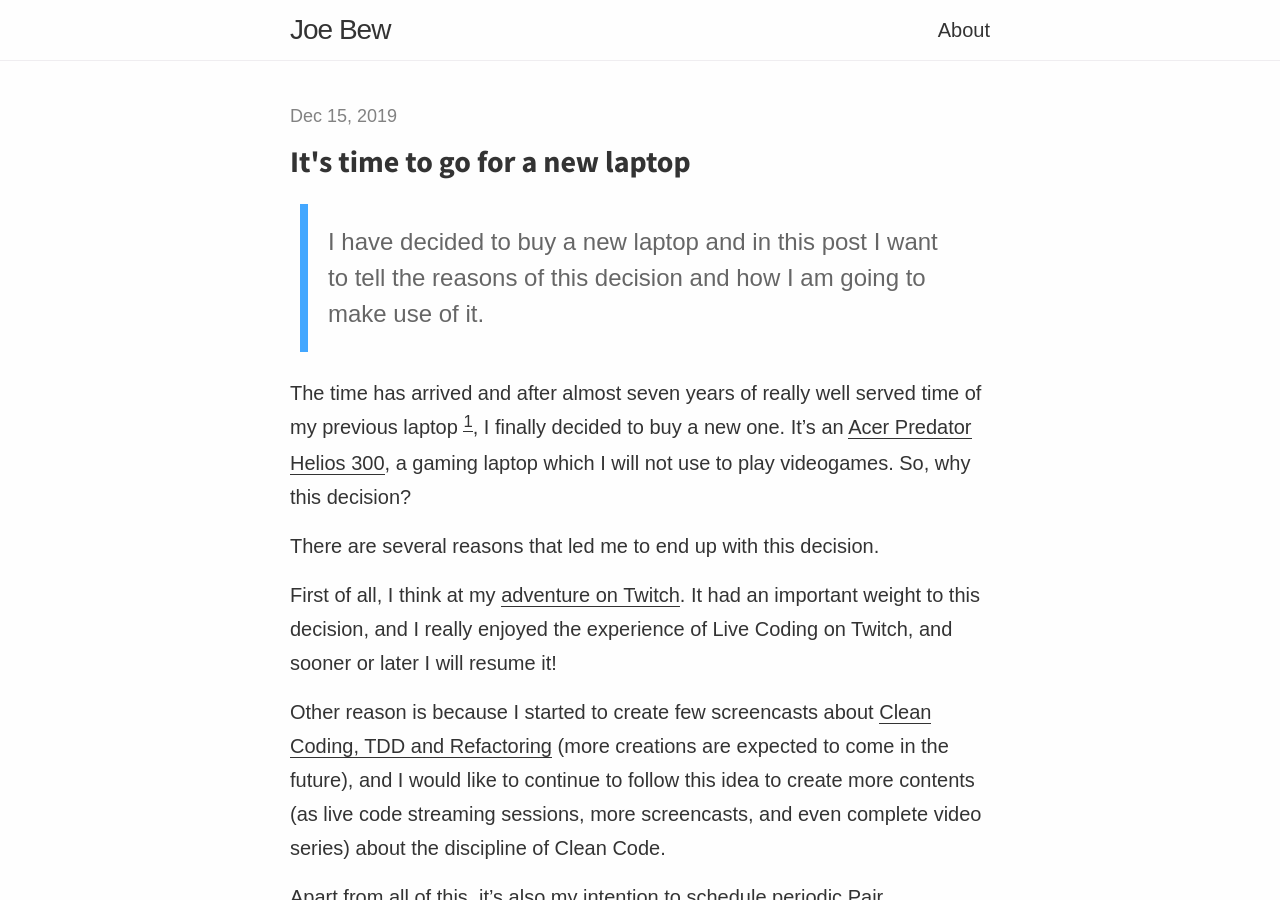
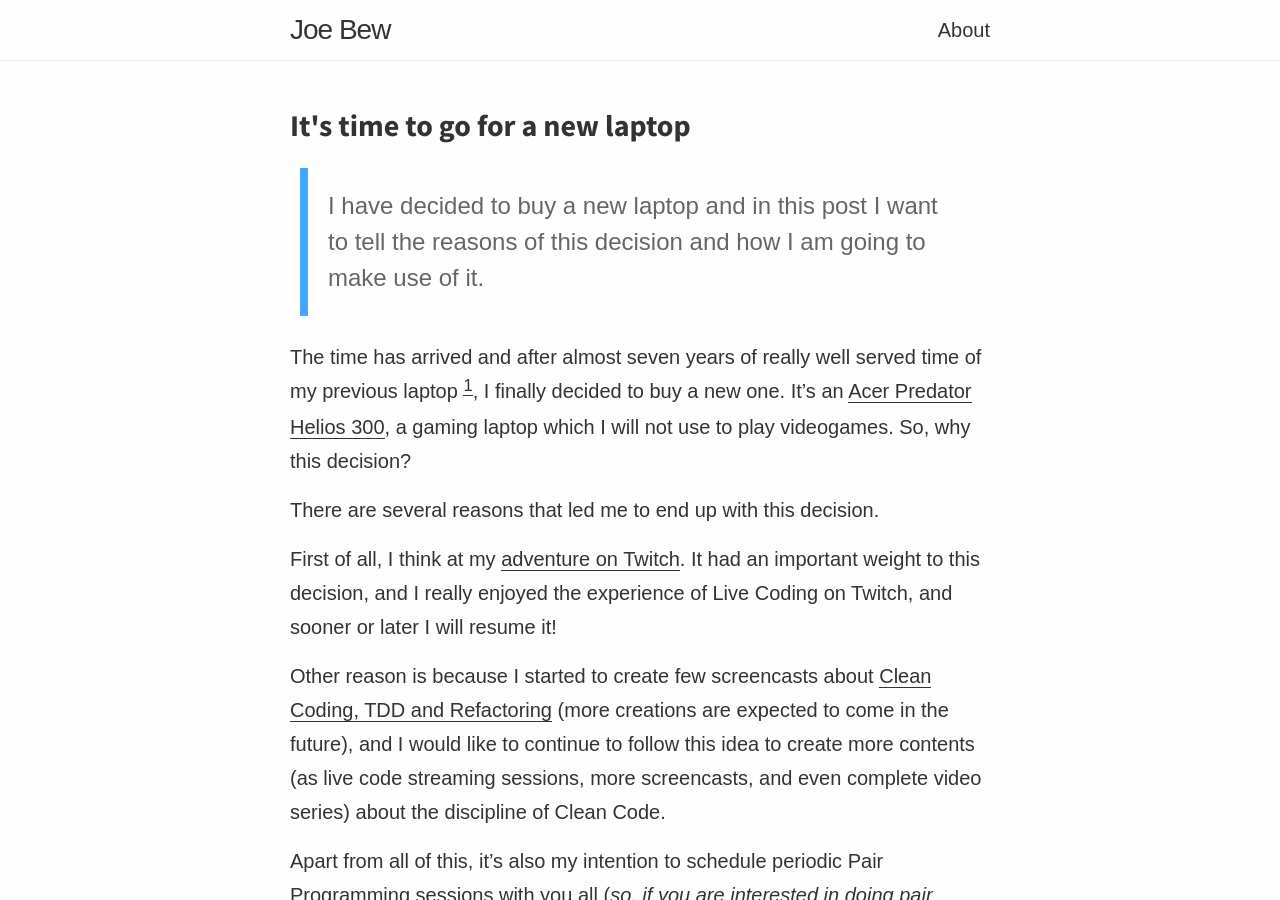
Before and after one commit to joebew42/joebew42.github.io, a Jekyll site: the page built from _posts/2019-12-15-time-for-a-new-laptop.markdown, in a window 1280 px wide and 900 px high. Built offline with Jekyll 4.4.1, drawn with Linux system fonts in a browser that asks for light colours; some web fonts are replaced.

Commit message:
do not show the date on the post

```diff
--- a/_layouts/post.html
+++ b/_layouts/post.html
@@ -4,7 +4,6 @@
 <article class="post" itemscope itemtype="http://schema.org/BlogPosting">
 
   <header class="post-header">
-    <p class="post-meta"><time datetime="{{ page.date | date_to_xmlschema }}" itemprop="datePublished">{{ page.date | date: "%b %-d, %Y" }}</time>{% if page.author %} • <span itemprop="author" itemscope itemtype="http://schema.org/Person"><span itemprop="name">{{ page.author }}</span></span>{% endif %}</p>
     <h1 class="post-title" itemprop="name headline">{{ page.title }}</h1>
   </header>
 
@@ -12,6 +11,8 @@
     {{ content }}
   </div>
 
+  <!-- <p class="post-meta"><time datetime="{{ page.date | date_to_xmlschema }}" itemprop="datePublished">{{ page.date | date: "%b %-d, %Y" }}</time>{% if page.author %} • <span itemprop="author" itemscope itemtype="http://schema.org/Person"><span itemprop="name">{{ page.author }}</span></span>{% endif %}</p> -->
+
 </article>
 
 <div class="share">
```
